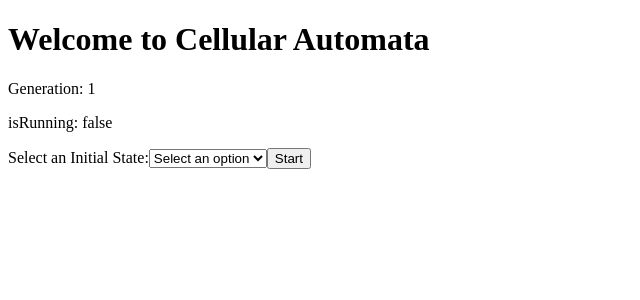
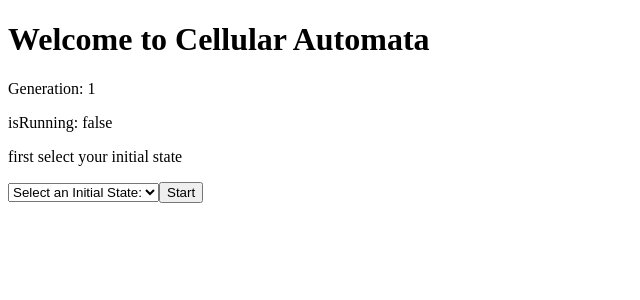
Before and after one commit to RyanDuff613/CellularAutomata, a React (Vite) app: page / in a window 1280 px wide. Shown: the top 300 px of the page, without its empty margins (0-640 px from the left). Built offline with nearby package versions, Linux system fonts and the light colour scheme.

Commit message:
fix dropdown behavior, require setting initial value for grid before starting game

```diff
--- a/src/components/CellularAutomata.jsx
+++ b/src/components/CellularAutomata.jsx
@@ -6,7 +6,7 @@ import ControlPanel from './ControlPanel';
 function CellularAutomata() {
   const [generationCount, setGenerationCount] = useState(1);
   const [isRunning, setIsRunning] = useState(false);
-  const [grid, setGrid] = useState([]);
+  const [grid, setGrid] = useState([null]);
 
   useEffect(() => {
     let myInterval;
@@ -29,6 +29,7 @@ function CellularAutomata() {
       <Grid grid={grid} />
       <ControlPanel isRunning={isRunning}
                     setIsRunning={setIsRunning}
+                    gridInitialized={(grid[0]== null) ? false : true}
                     setGrid={setGrid}
                     setGenerationCount={setGenerationCount}></ControlPanel>
     </>
--- a/src/components/ControlPanel.jsx
+++ b/src/components/ControlPanel.jsx
@@ -4,12 +4,16 @@ import Button from './Button';
 import InitialStateDropdown from './InitialStateDropdown';
 
 function ControlPanel(props) {
-  const {isRunning, setIsRunning, setGrid, setGenerationCount } = props;
+  const {isRunning, setIsRunning, gridInitialized, setGrid, setGenerationCount } = props;
   const [buttonText, setButtonText] = useState("Start");
 
   const handleStartStopClick = () => {
-    setIsRunning(!isRunning);
-    setButtonText(isRunning ? "Start" : "Stop");
+    if (gridInitialized) {
+      setIsRunning(!isRunning);
+      setButtonText(isRunning ? "Start" : "Stop");
+    } else {
+      alert("Select a grid initialization option before starting")
+    }
   }
 
   const handleSelectingInitialState = (newGrid) => {
@@ -30,6 +34,7 @@ function ControlPanel(props) {
 ControlPanel.propTypes = {
   isRunning: PropTypes.bool.isRequired,
   setIsRunning:PropTypes.func.isRequired,
+  gridInitialized: PropTypes.bool.isRequired,
   setGrid: PropTypes.func.isRequired,
   setGenerationCount: PropTypes.func.isRequired
 }
--- a/src/components/Grid.jsx
+++ b/src/components/Grid.jsx
@@ -5,6 +5,7 @@ import Cell from './Cell.jsx'
 function Grid(props) {
   const { grid } = props;
 
+  if (grid[0] != null){
     return (
       <>
         {
@@ -18,6 +19,13 @@ function Grid(props) {
         }
       </>
     );
+  } else {
+    return (
+      <>
+        <p>first select your initial state</p>
+      </>
+    );
+  }
 }
 
 Grid.propTypes = {
--- a/src/components/InitialStateDropdown.jsx
+++ b/src/components/InitialStateDropdown.jsx
@@ -21,9 +21,8 @@ function InitialStateDropdown(props) {
 
   return (
     <>
-      <label htmlFor="dropdown">Select an Initial State:</label>
       <select id="dropdown" onChange={handleDropdownChange}>
-      <option value='' disabled selected hidden>Select an option</option>
+      <option value='' disabled selected>Select an Initial State:</option>
         {createStateOptionsList().map((option, index) => (
           <option key={index} value={option}>{option}</option>
         ))}
```
Lines whose indentation alone changed are shown as unchanged.
